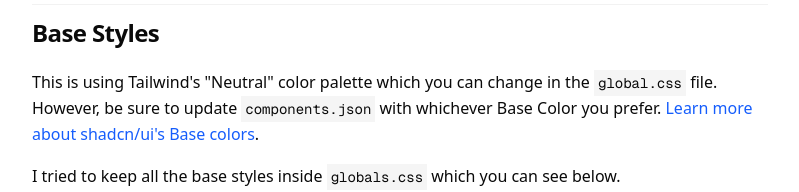
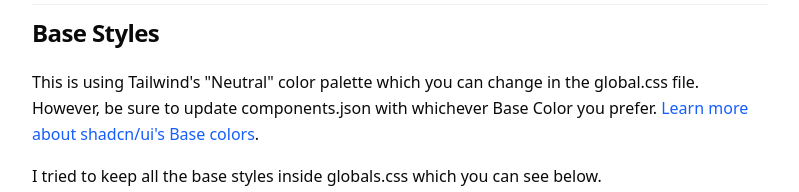
Before and after one commit to walterfurrer/portfolio-v2, a Next.js app: page / in a window 1280 px wide. Shown: the part 608-800 px from the top of the page, without its empty margins (240-1039 px from the left). Built offline with nearby package versions, Linux system fonts and the light colour scheme.

Commit message:
Removed `incline-code` class from `globals.css`

```diff
--- a/app/globals.css
+++ b/app/globals.css
@@ -134,8 +134,4 @@
   main a {
     @apply text-blue-600 dark:text-blue-500;
   }
-
-  .inline-code {
-    @apply bg-muted p-1 font-mono text-sm;
-  }
 }
```
